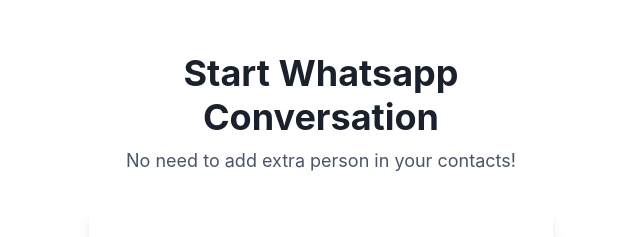
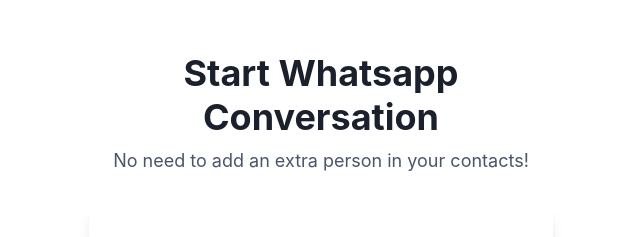
Before and after one commit to andychowhh/whatsapp-conversation-starter, a React (Create React App) app: page / in a window 1280 px wide. Shown: the part 191-428 px from the top of the page, without its empty margins (319-959 px from the left). Built offline with nearby package versions, Linux system fonts and the light colour scheme.

Commit message:
Update substitle

```diff
--- a/src/components/Header/index.tsx
+++ b/src/components/Header/index.tsx
@@ -8,7 +8,7 @@
         Start Whatsapp Conversation
       </Heading>
       <Text fontSize={"lg"} color={"gray.600"} textAlign="center">
-        No need to add extra person in your contacts!
+        No need to add an extra person in your contacts!
       </Text>
     </Stack>
   );
```
Also changed, not shown: 1 other file (tests, documents, lock files or other folders).
